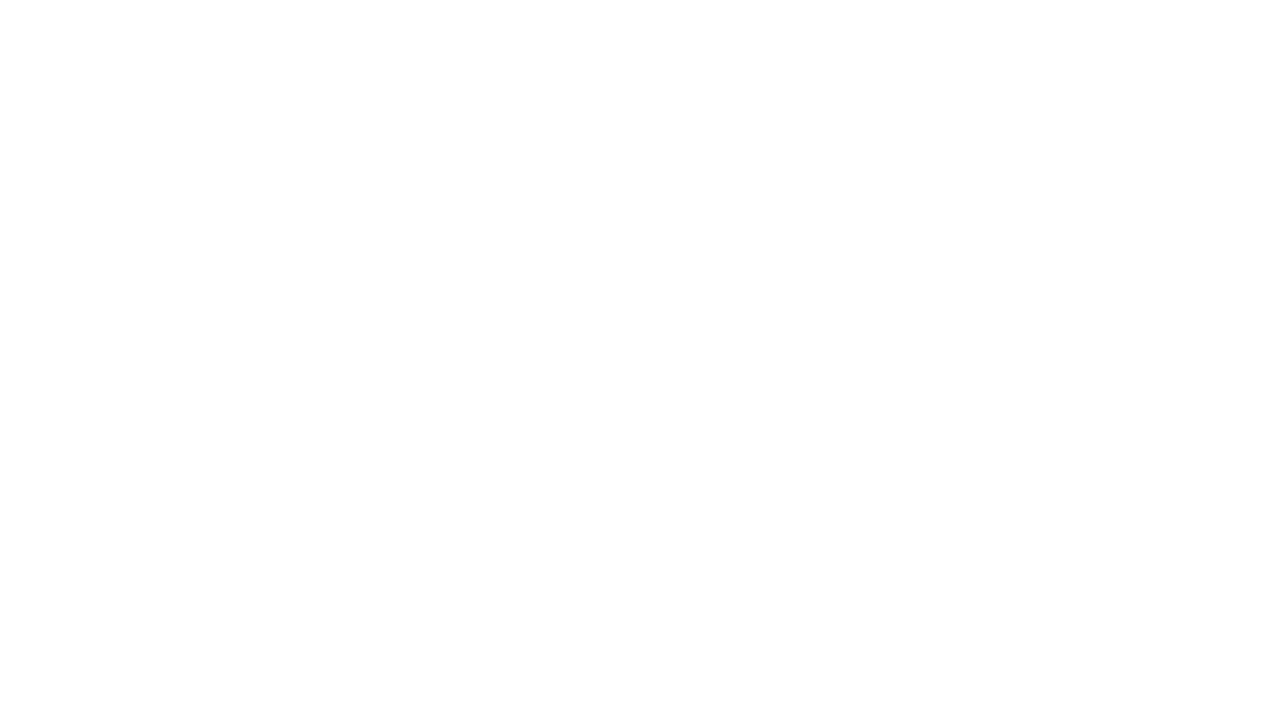
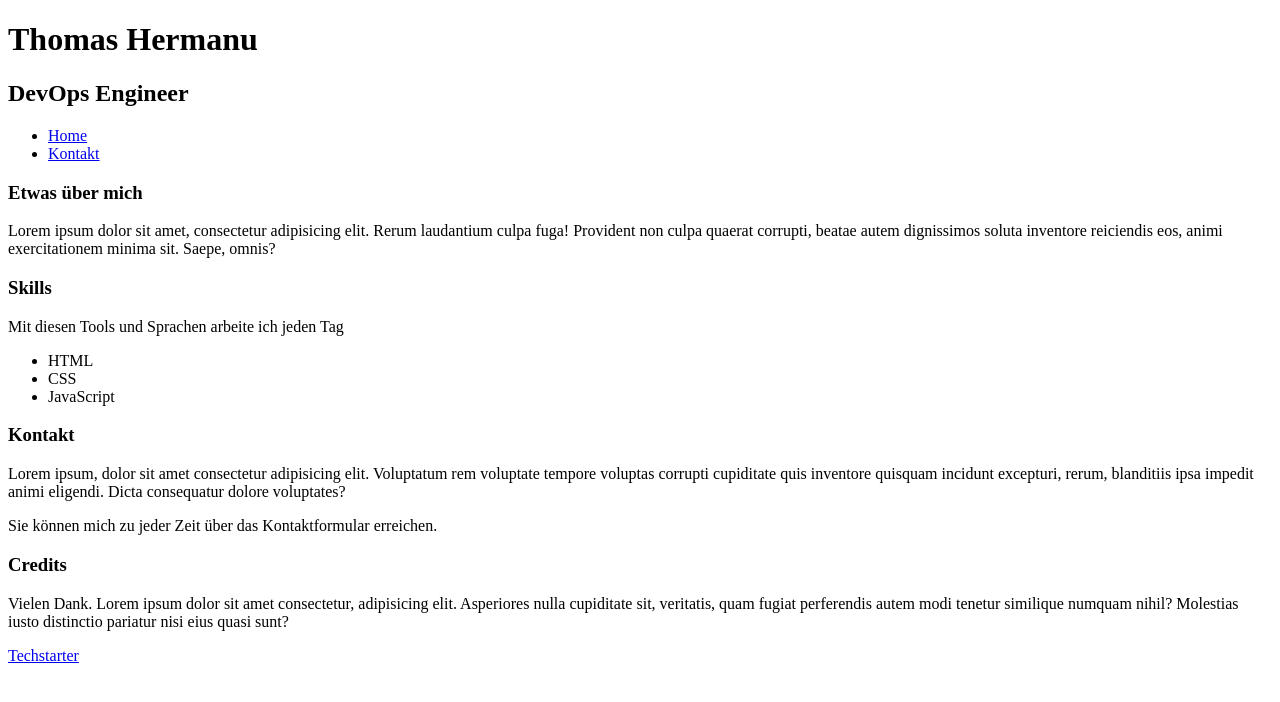
Before and after one commit to tmh9x/TS_Portfolio, a plain HTML site: page index.html in a window 1280 px wide. Drawn offline with Linux system fonts and the light colour scheme.

Commit message:
update index.html

```diff
--- a/index.html
+++ b/index.html
@@ -5,5 +5,63 @@
     <meta name="viewport" content="width=device-width, initial-scale=1.0" />
     <title>Document</title>
   </head>
-  <body></body>
+  <body>
+    <header>
+      <h1>Thomas Hermanu</h1>
+      <h2>DevOps Engineer</h2>
+
+      <nav>
+        <ul>
+          <li>
+            <a href="/home">Home</a>
+          </li>
+          <li>
+            <a href="/contact">Kontakt</a>
+          </li>
+        </ul>
+      </nav>
+    </header>
+
+    <main>
+      <section>
+        <h3>Etwas über mich</h3>
+        <p>
+          Lorem ipsum dolor sit amet, consectetur adipisicing elit. Rerum
+          laudantium culpa fuga! Provident non culpa quaerat corrupti, beatae
+          autem dignissimos soluta inventore reiciendis eos, animi
+          exercitationem minima sit. Saepe, omnis?
+        </p>
+      </section>
+      <section>
+        <h3>Skills</h3>
+        <p>Mit diesen Tools und Sprachen arbeite ich jeden Tag</p>
+        <ul>
+          <li>HTML</li>
+          <li>CSS</li>
+          <li>JavaScript</li>
+        </ul>
+      </section>
+      <section>
+        <h3>Kontakt</h3>
+        <p>
+          Lorem ipsum, dolor sit amet consectetur adipisicing elit. Voluptatum
+          rem voluptate tempore voluptas corrupti cupiditate quis inventore
+          quisquam incidunt excepturi, rerum, blanditiis ipsa impedit animi
+          eligendi. Dicta consequatur dolore voluptates?
+        </p>
+        <p>Sie können mich zu jeder Zeit über das Kontaktformular erreichen.</p>
+      </section>
+    </main>
+
+    <footer>
+      <h3>Credits</h3>
+      <p>
+        Vielen Dank. Lorem ipsum dolor sit amet consectetur, adipisicing elit.
+        Asperiores nulla cupiditate sit, veritatis, quam fugiat perferendis
+        autem modi tenetur similique numquam nihil? Molestias iusto distinctio
+        pariatur nisi eius quasi sunt?
+      </p>
+      <a href="https://techstarter.de/" target="_blank">Techstarter</a>
+    </footer>
+  </body>
 </html>
```
